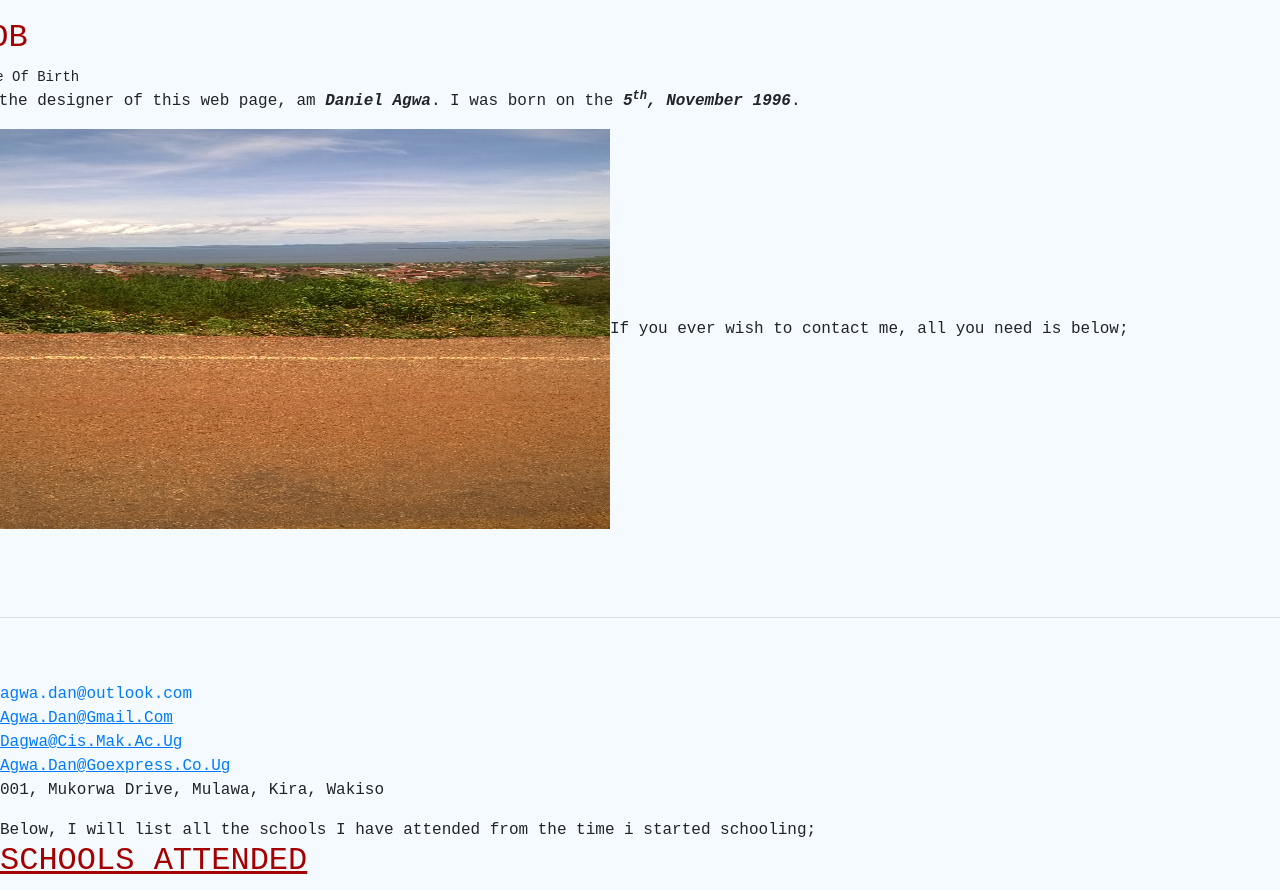
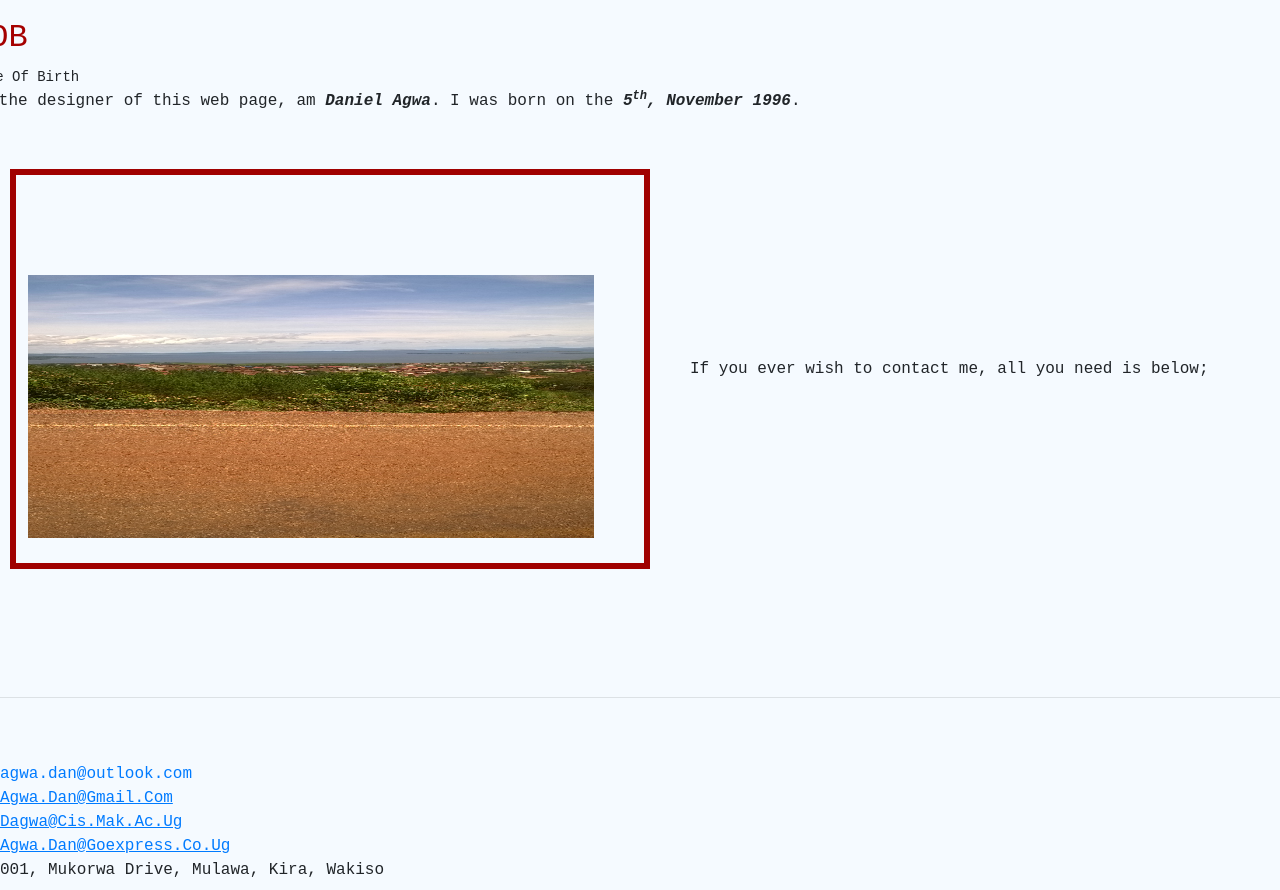
Before and after one commit to agwadan/React-Exercise, a React (Create React App) app: page / in a window 1280 px wide. Shown: the part 943-1833 px from the top of the page. Built offline with nearby package versions, Linux system fonts and the light colour scheme; the HTML template or start-up script is replaced by a standard one.

Commit message:
03:15:00 - Cover margin  and padding

```diff
--- a/src/components/13-stylingWithCss/contentPage.css
+++ b/src/components/13-stylingWithCss/contentPage.css
@@ -56,4 +56,7 @@
 #landscape-image{
   height: 400px;
   width: 50vw;
+  border: 6px solid #a00101;
+  padding: 100px 50px 25px 12px;/* top right bottom left */
+ margin: 40px; /* Adds space around the element */
 }
```
